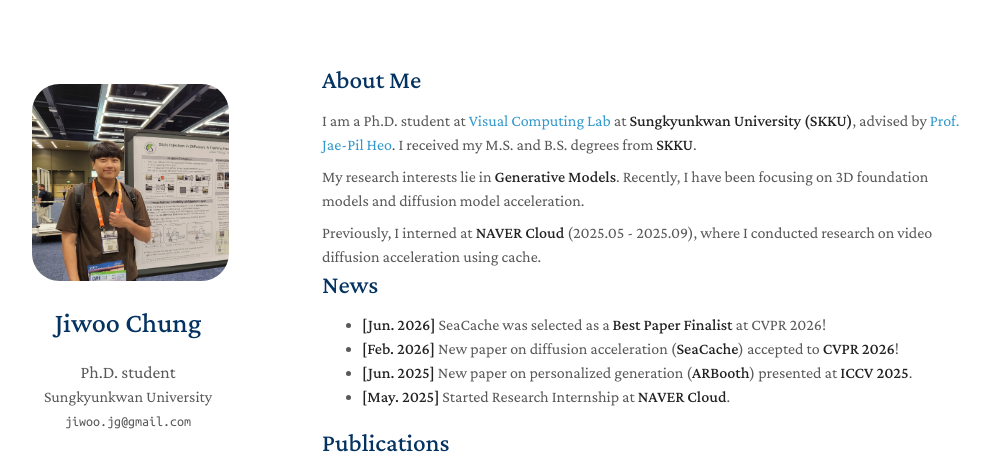
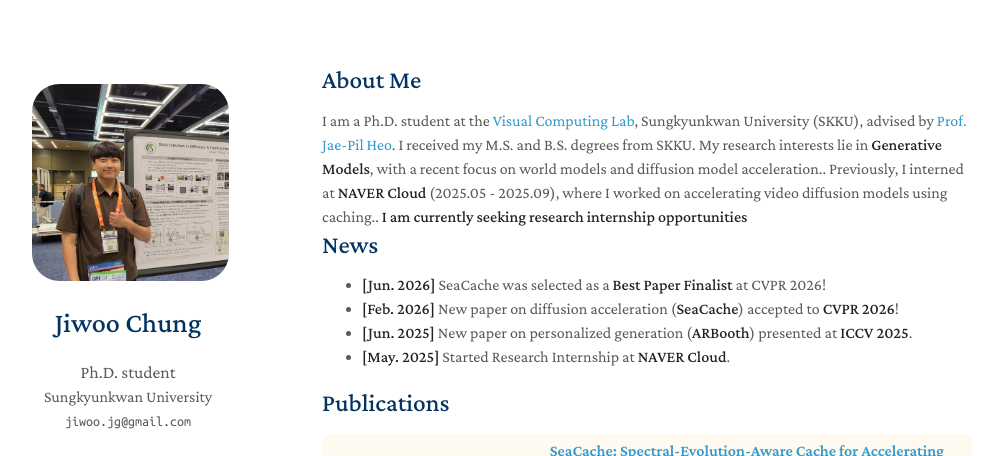
Before and after one commit to jiwoogit/jiwoogit.github.io, a Jekyll site: the page built from index.md, in a window 1280 px wide and 900 px high, cut to the strip 0-456 px from the top of the window. Shown: the whole strip, without its empty margins (148-1151 px from the left). Built offline with Jekyll 4.4.1, drawn with Linux system fonts in a browser that asks for light colours; nearby versions of some CDN libraries; a style sheet for code colours, icons or effects is not loaded; our own code applies the rules of GitHub Pages for plain Markdown files.

Commit message:
Update index.md

```diff
--- a/index.md
+++ b/index.md
@@ -6,11 +6,7 @@ layout: homepage
 
 <div class="about" markdown="1">
 
-I am a Ph.D. student at [Visual Computing Lab](https://sites.google.com/site/vclabskku) at **Sungkyunkwan University (SKKU)**, advised by [Prof. Jae-Pil Heo](https://sites.google.com/site/jaepilheo). I received my M.S. and B.S. degrees from **SKKU**.
-
-My research interests lie in **Generative Models**. Recently, I have been focusing on 3D foundation models and diffusion model acceleration.
-
-Previously, I interned at **NAVER Cloud** (2025.05 - 2025.09), where I conducted research on video diffusion acceleration using cache.
+I am a Ph.D. student at the [Visual Computing Lab](https://sites.google.com/site/vclabskku), Sungkyunkwan University (SKKU), advised by [Prof. Jae-Pil Heo](https://sites.google.com/site/jaepilheo). I received my M.S. and B.S. degrees from SKKU. My research interests lie in **Generative Models**, with a recent focus on world models and diffusion model acceleration.. Previously, I interned at **NAVER Cloud** (2025.05 - 2025.09), where I worked on accelerating video diffusion models using caching.. **I am currently seeking research internship opportunities**
 
 </div>
 
```
